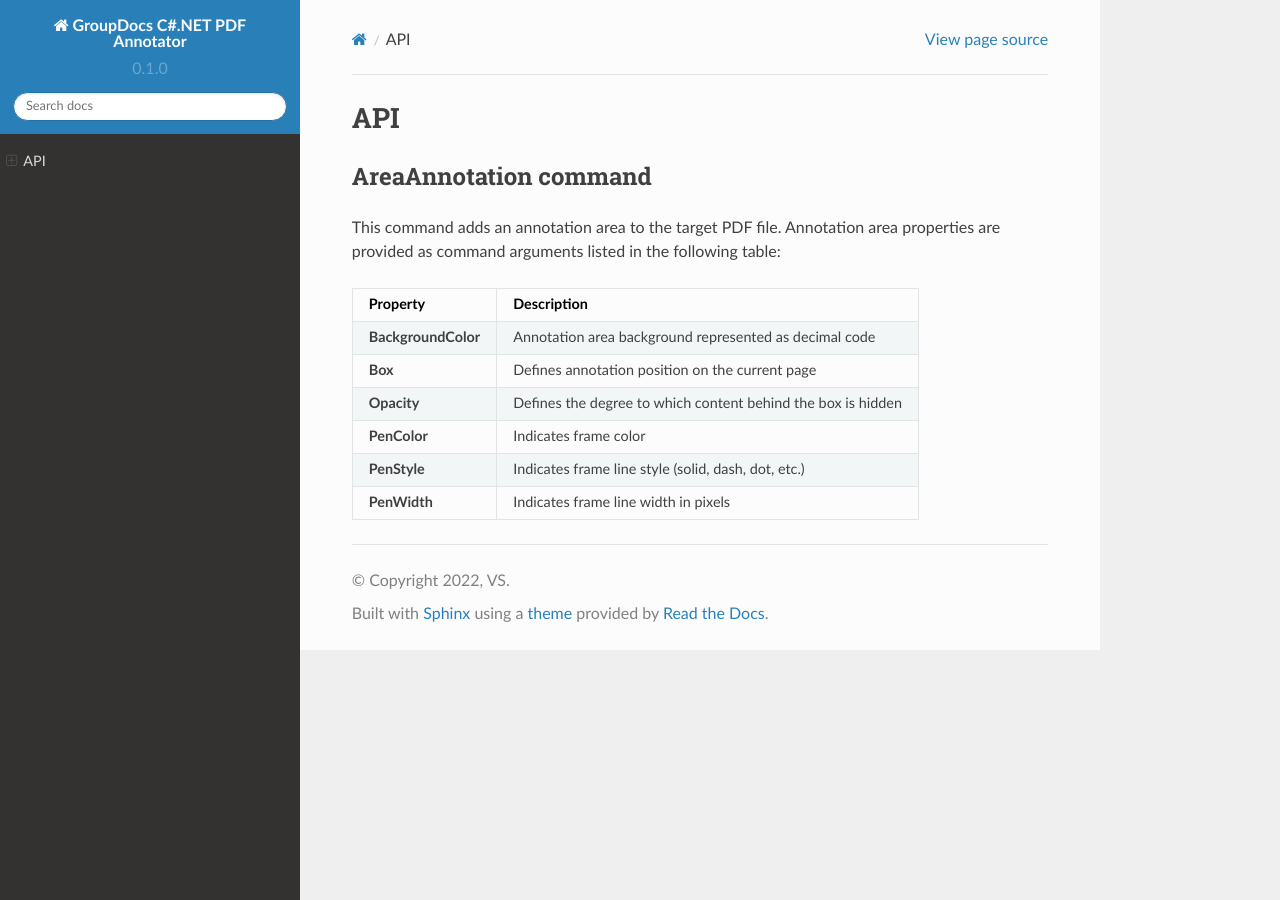
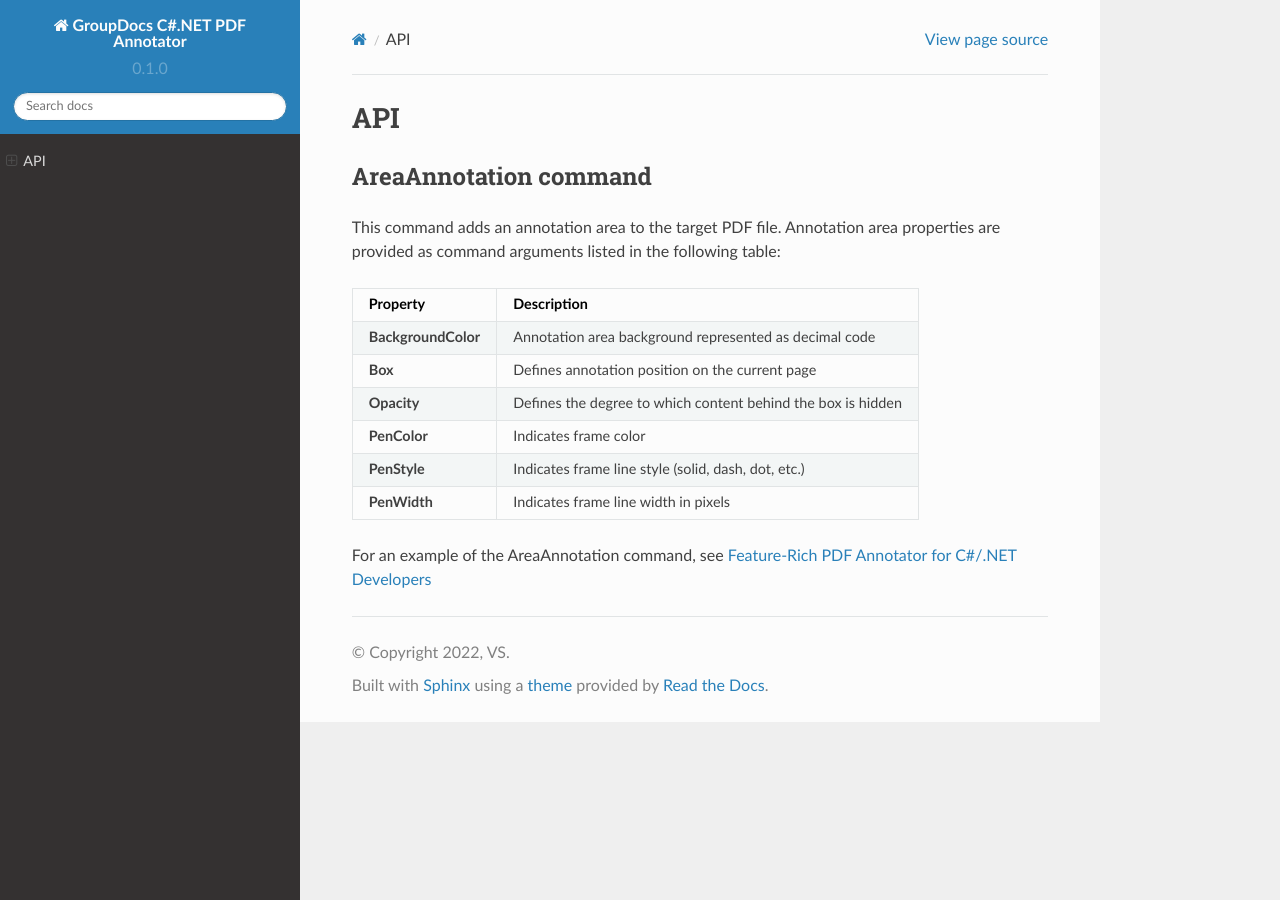
Before and after one commit to vadimsteckler1/asposetest, a Sphinx documentation site: the page built from docs/source/api.rst, in a window 1280 px wide. Built offline with Sphinx 7.4.7 and the Read the Docs theme 2.0.0, drawn with Linux system fonts in a browser that asks for light colours.

Commit message:
Update api.rst

```diff
--- a/docs/source/api.rst
+++ b/docs/source/api.rst
@@ -17,3 +17,5 @@ Property              Description
 **PenStyle**          Indicates frame line style (solid, dash, dot, etc.)
 **PenWidth**          Indicates frame line width in pixels
 ====================  =============================================================
+
+For an example of the AreaAnnotation command, see :doc:`index`
```
